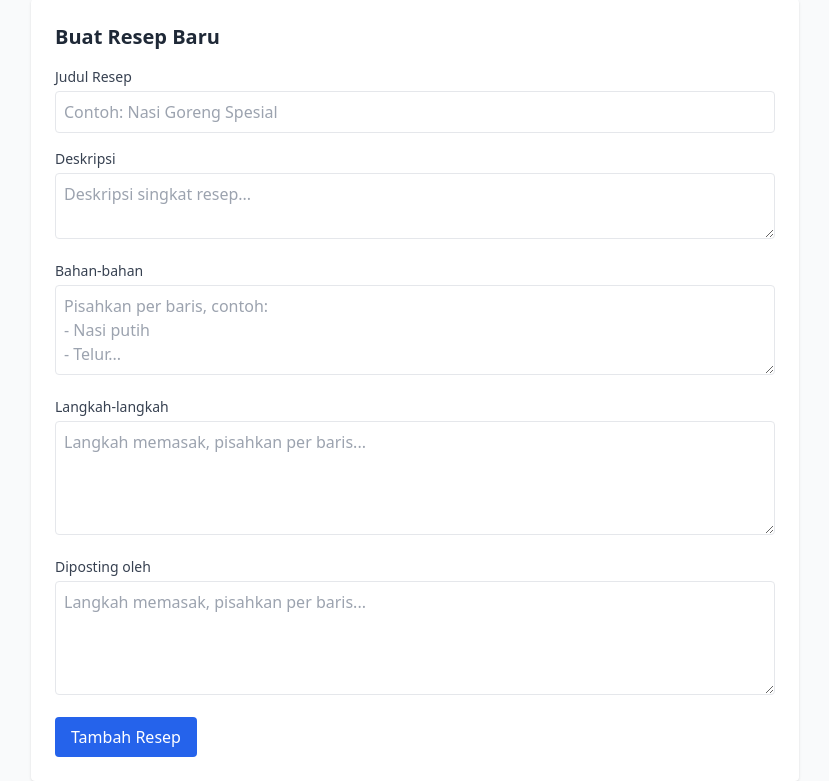
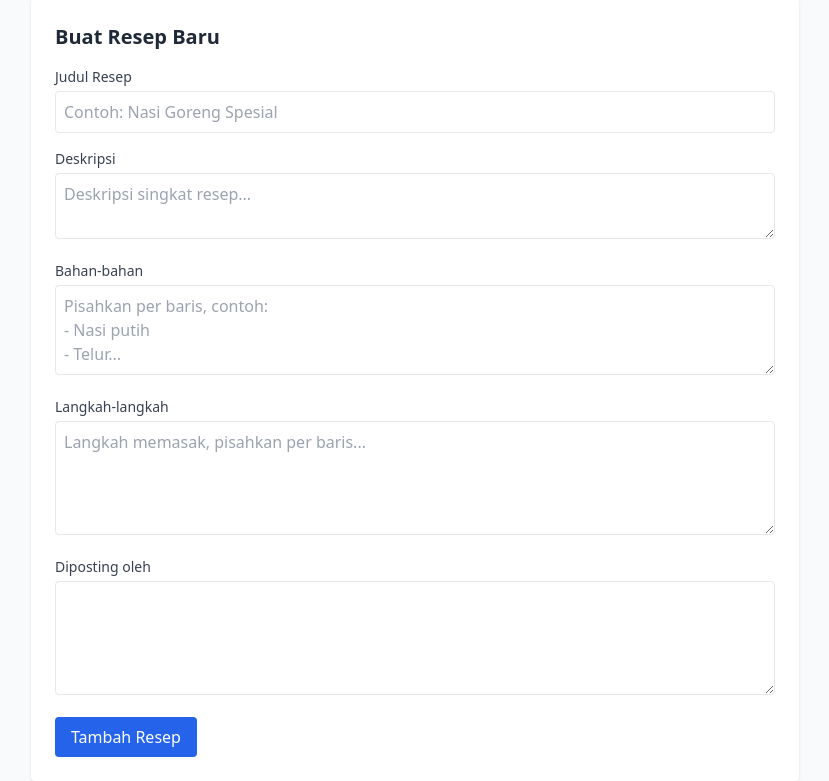
Before and after one commit to Ardians-dev/web-buku-resep, a Flask app: page /tambah_resep in a window 1280 px wide. Shown: the part 161-942 px from the top of the page, without its empty margins (225-1054 px from the left). Run offline with Flask 3, Linux system fonts and the light colour scheme; the visitor is signed in with stand-in values (Sample User, id 1); some libraries are stand-ins or nearby versions.

Commit message:
Update tambah_resep.html

```diff
--- a/templates/tambah_resep.html
+++ b/templates/tambah_resep.html
@@ -45,7 +45,7 @@
 
       <div>
         <label for="steps" class="block text-sm font-medium text-gray-700">Diposting oleh</label>
-        <textarea name="diposting_oleh" id="steps" rows="4" class="mt-1 w-full p-2 border rounded" placeholder="Langkah memasak, pisahkan per baris..." required></textarea>
+        <textarea name="diposting_oleh" id="steps" rows="4" class="mt-1 w-full p-2 border rounded" placeholder="" required></textarea>
       </div>
 
       <button type="submit" class="bg-blue-600 text-white px-4 py-2 rounded hover:bg-blue-700">Tambah Resep</button>
```
